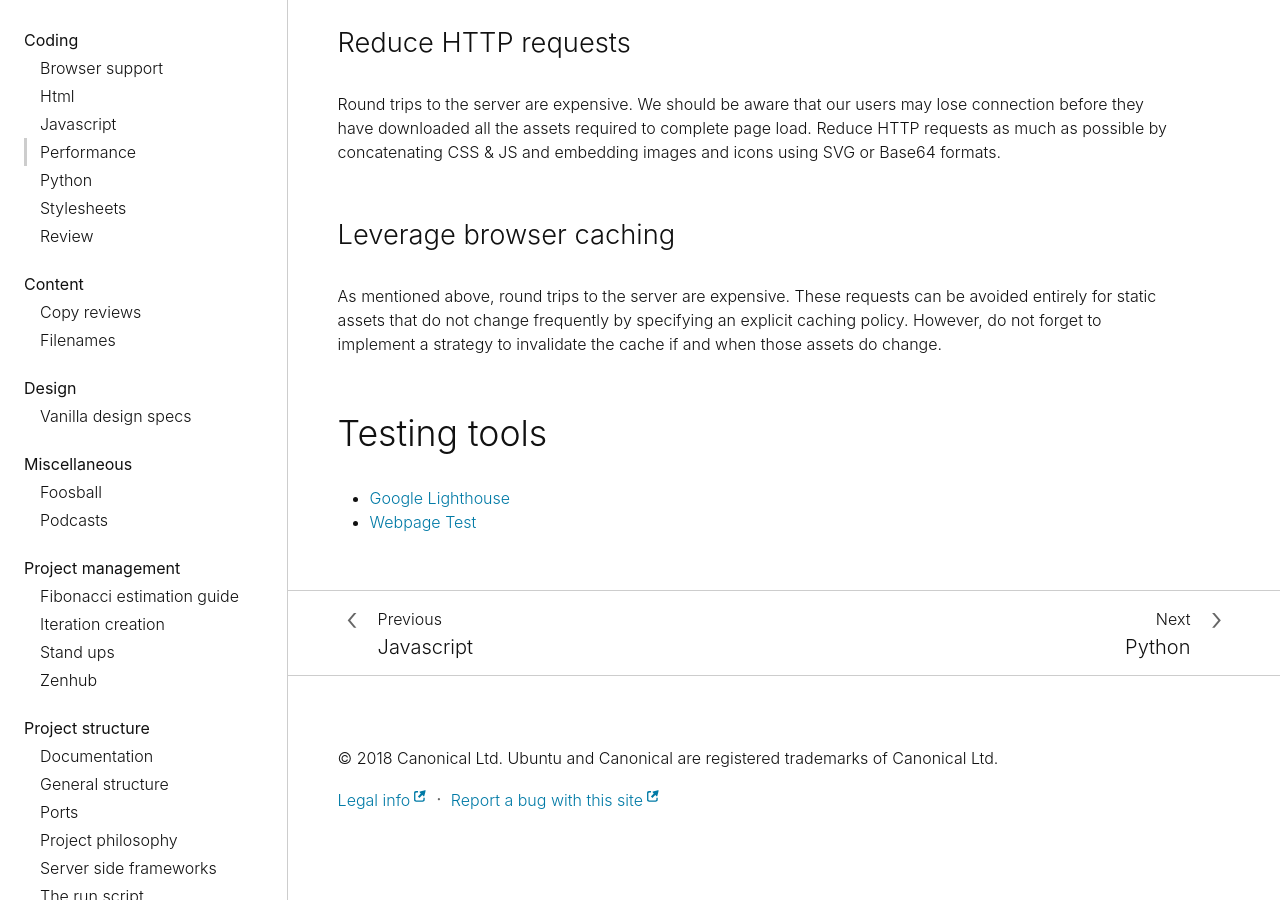
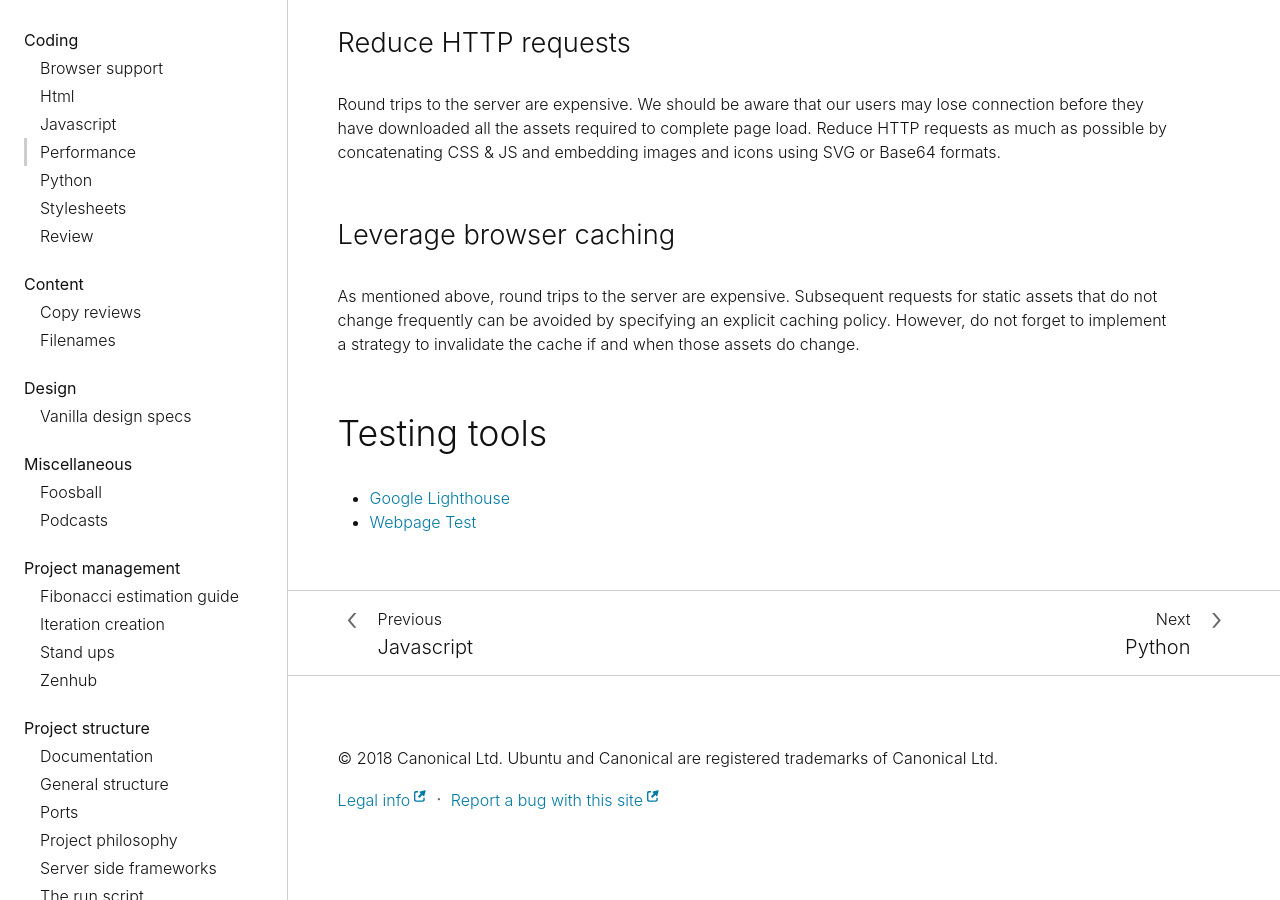
Before and after one commit to canonical-web-and-design/practices, a Jekyll site: the page built from coding/performance.md, in a window 1280 px wide and 900 px high, scrolled down 1380 px. Built offline with Jekyll 4.4.1, drawn with Linux system fonts in a browser that asks for light colours; some web fonts are replaced.

Commit message:
Add clarification around cacheing on coding/performance.md
Co-Authored-By: barrymcgee <barrymcgee@users.noreply.github.com>

```diff
--- a/coding/performance.md
+++ b/coding/performance.md
@@ -42,7 +42,7 @@ Round trips to the server are expensive. We should be aware that our users may l
 
 ### Leverage browser caching
 
-As mentioned above, round trips to the server are expensive. These requests can be avoided entirely for static assets that do not change frequently by specifying an explicit caching policy. However, do not forget to implement a strategy to invalidate the cache if and when those assets do change.
+As mentioned above, round trips to the server are expensive. Subsequent requests for static assets that do not change frequently can be avoided by specifying an explicit caching policy. However, do not forget to implement a strategy to invalidate the cache if and when those assets do change.
 
 ## Testing tools
 
```
